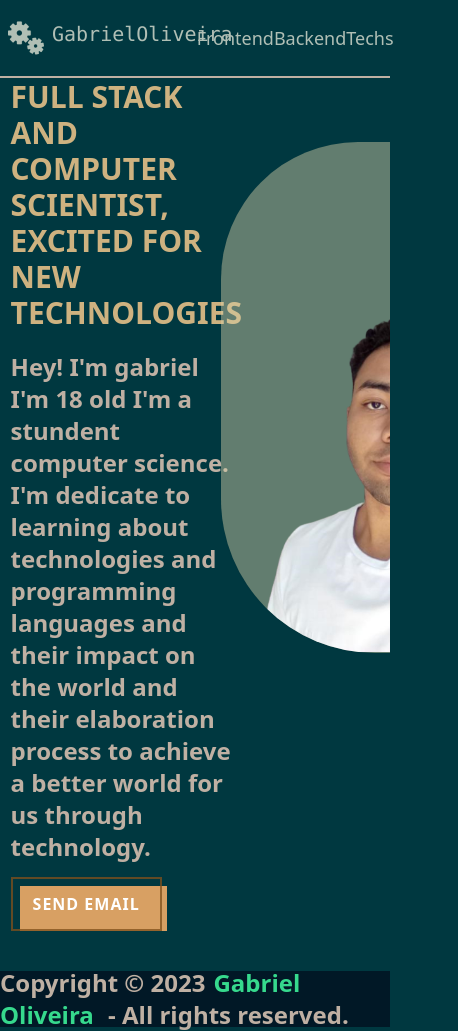
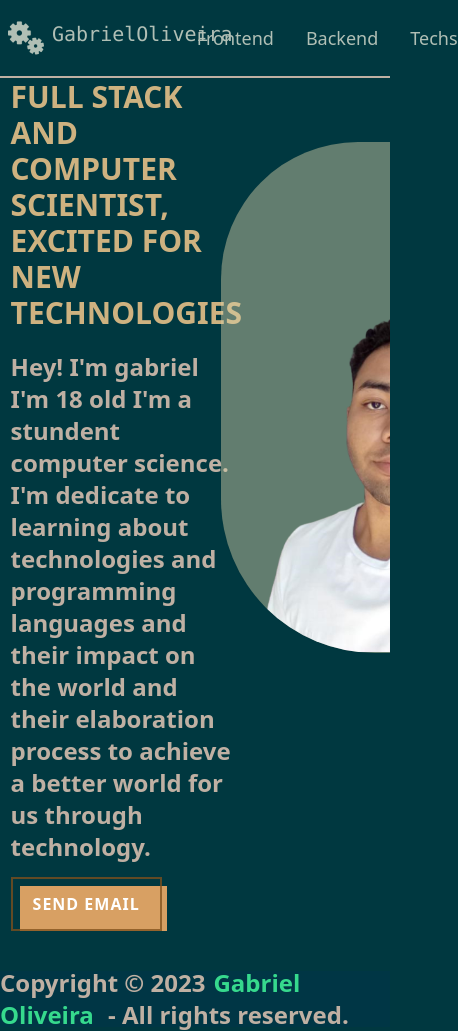
Before and after one commit to Greedwy-Blu/portfolio, a React (Vite) app: page / in a window 390 px wide. Shown: the whole page, 458 px wide, since content can reach past the window. Built offline with nearby package versions, Linux system fonts and the light colour scheme.

Commit message:
teste mobile

```diff
--- a/index.html
+++ b/index.html
@@ -6,7 +6,7 @@
     <meta name="viewport" content="width=device-width, initial-scale=1.0" />
     <title>Gabriel Oliveira</title>
   </head>
-  <body class="scrollbar scrollbar-thumb-bege-escuro
+  <body class="scrollbar scrollbar-thumb-bege-escuro-2
   scrollbar-track-bege-claro
   bg-color-11 font-sans">
 
--- a/src/components/About/index.tsx
+++ b/src/components/About/index.tsx
@@ -88,7 +88,7 @@ export function Header(){
                 </Dialog.Title>
 
 
-                <div className="mt-2 border-t w-full border-bege-escuro">
+                <div className="mt-2 border-t w-full border-bege-escuro text-bege-escuro">
 
                   <p className="text-sm text-gray-500 pt-2 w-full">
                   <input type="text" className="w-96 h-10  bg-[#015d6b] border-none" placeholder="Subject" />
--- a/src/components/Footer.tsx
+++ b/src/components/Footer.tsx
@@ -2,7 +2,7 @@ export function Footer(){
 
   return(
 
-   <footer className="flex  justify-center items-center w-full h-14 bg-color-3 mt-10">
+   <footer className="flex  justify-center items-center w-full h-14  bg-[#01354996] mt-10">
 
   <div className="flex ">
     <p className="text-2xl text-bege-escuro font-semibold not-italic">Copyright © 2023
--- a/src/components/navbar/index.tsx
+++ b/src/components/navbar/index.tsx
@@ -1,4 +1,6 @@
+import { Transition } from "@headlessui/react";
 import  image from "../../assets/gears.svg"
+import { useEffect, useState } from "react";
 
 
 const navigation = [
@@ -10,6 +12,10 @@ const navigation = [
 
 
 export function Navbar(){
+
+
+
+
   return(
 
     <header className="isolate  ">
@@ -22,13 +28,19 @@ export function Navbar(){
             </a>
           </div>
 
-          <div className="md:hidden lg:flex lg:gap-x-8  mr-5">
+
+
+
+<div className=" flex gap-x-8  mr-5">
             {navigation.map((item) => (
               <a key={item.name} href={item.href} className="text-lg text-cinza-claro ">
                 {item.name}
               </a>
             ))}
           </div>
+
+
+
 
             </nav>
             <div className=" w-full border-b-2 border-bege-escuro mt-5"></div>
```
